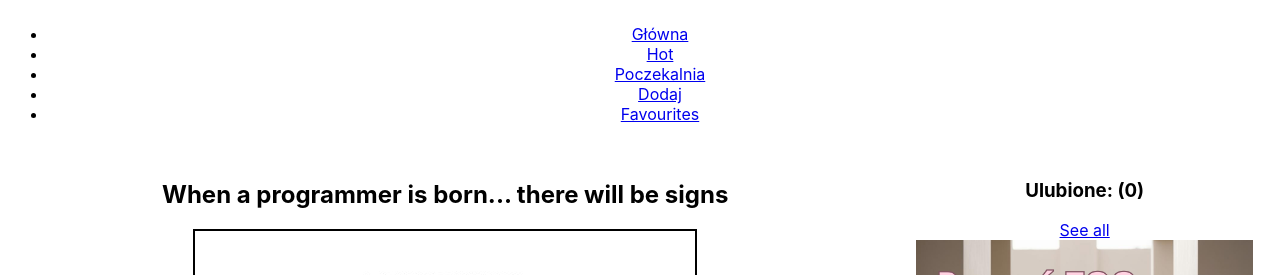
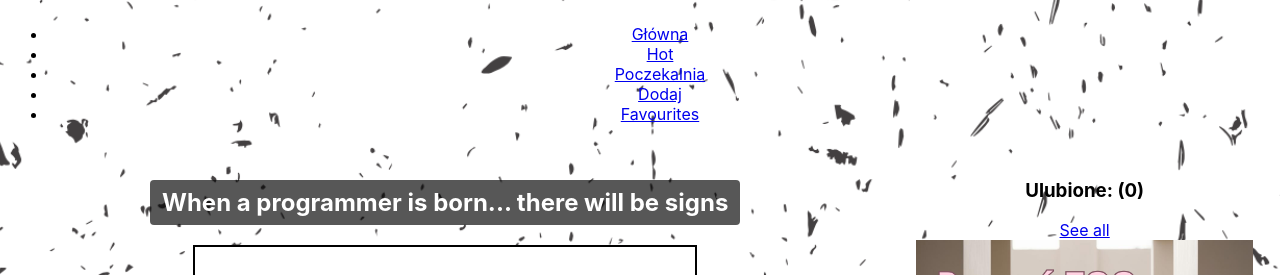
Before and after one commit to Mamiyamatsu/cdv-meme-service, a React (Create React App) app: page / in a window 1280 px wide. Shown: the top 275 px of the page. Built offline with nearby package versions, Linux system fonts and the light colour scheme.

Commit message:
Dodanie tla do memow

```diff
--- a/src/App.css
+++ b/src/App.css
@@ -16,3 +16,10 @@
   width: 30%;
   max-width: 400px;
 }
+
+body {
+  background-image: url('./Styles/Images/Background.png');
+  background-size: cover;
+  background-attachment: fixed;
+  min-height: 100vh;
+}
--- a/src/Components/MemeComponent.jsx
+++ b/src/Components/MemeComponent.jsx
@@ -9,7 +9,7 @@ export function MemeComponent({ memes, handleUpvote, handleDownvote, toggleFavou
     <div>
       {memes.map((meme) => (
         <div key={meme.id} className="meme">
-          <h2>{meme.title}</h2>
+          <h2 className="meme-title">{meme.title}</h2>
           <img src={meme.img} alt={meme.title} />
           <div className="buttons">
             <div>
--- a/src/Styles/Aside.css
+++ b/src/Styles/Aside.css
@@ -45,3 +45,11 @@
   max-width: 100%;
   height: auto;
 }
+
+.meme-title {
+  background-color: rgba(0, 0, 0, 0.658);
+  color: white;
+  padding: 8px 12px;
+  border-radius: 4px;
+  display: inline-block;
+}
```
Also changed, not shown: src/Styles/Images/Background.png (added).
